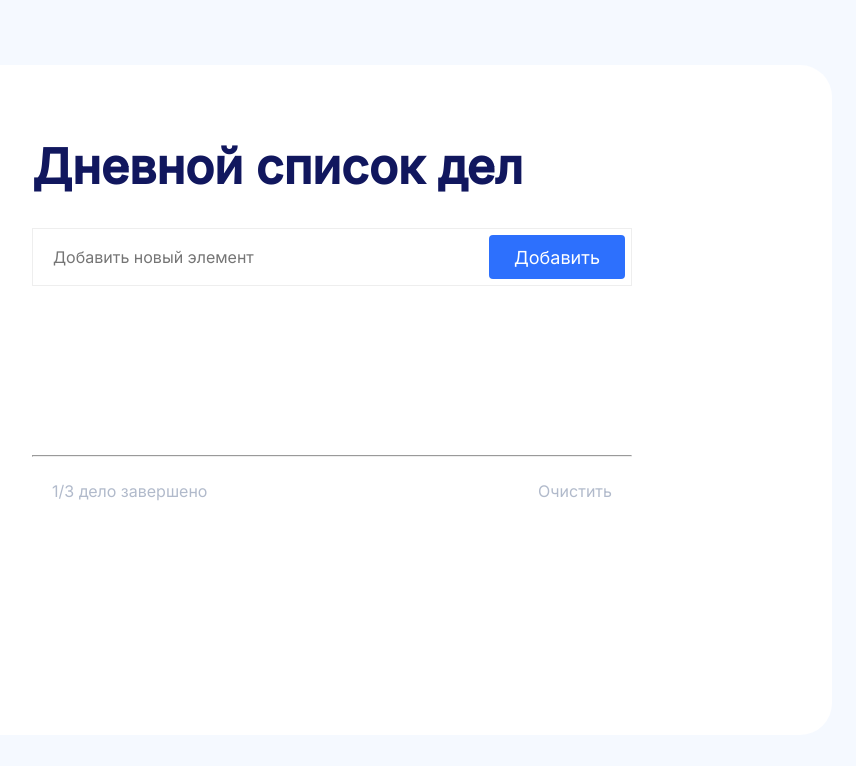
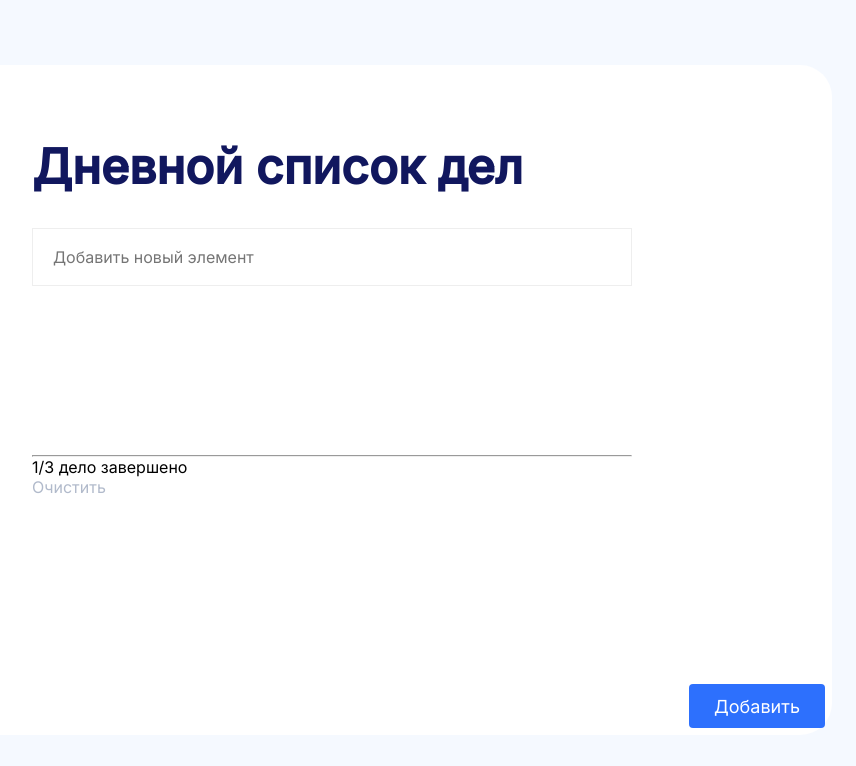
Before and after one commit to OlgaSeledets/sava-todo-list, a React (Create React App) app: page / in a window 1280 px wide. Shown: the top 766 px of the page, without its empty margins (308-1164 px from the left). Built offline with nearby package versions, Linux system fonts and the light colour scheme; a web font is replaced by a local one.

Commit message:
Рефакторинг

```diff
--- a/src/components/app/App.tsx
+++ b/src/components/app/App.tsx
@@ -13,7 +13,7 @@ function App() {
   return (
     <div className="App">
       <h1>Дневной список дел</h1>
-      <div className='wrapper'>
+      <div className='wrapper-addTodo'>
         <input className='todo-input' onChange={(e) => setValue(e.target.value)} placeholder='Добавить новый элемент'></input>
         <button className='add-btn' onClick={() => { dispatch(addTodo(value)) }}>Добавить</button>
       </div>
@@ -25,10 +25,12 @@ function App() {
           </div>
         ))}
       </div>
-      <hr></hr>
-      <div className='wrapper-footer'>
-        <p>1/3 дело завершено</p>
-        <button className='clear-btn'>Очистить</button>
+      <div className='footer'>
+        <hr className='line'></hr>
+        <div className='progress-and-clear'>
+          <p>1/3 дело завершено</p>
+          <button className='clear-btn'>Очистить</button>
+        </div>
       </div>
     </div>
   );
```
